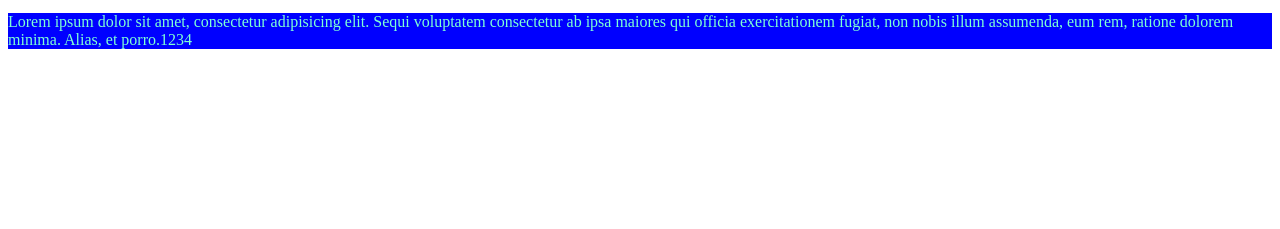
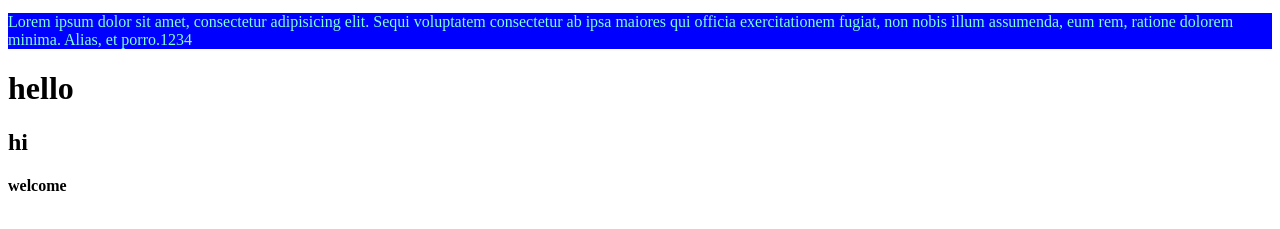
Before and after one commit to lotus3636/my-eight-repo, a plain HTML site: page index.html in a window 1280 px wide. Shown: the part 375-604 px from the top of the page. Drawn offline with Linux system fonts and the light colour scheme.

Commit message:
header changed

```diff
--- a/index.html
+++ b/index.html
@@ -12,5 +12,8 @@
     <p>Lorem ipsum dolor, sit amet consectetur adipisicing elit. Nobis deserunt maiores doloribus repellat culpa nihil dicta, exercitationem optio excepturi amet a, aperiam eum dolore quia ut natus, veritatis explicabo ipsa!</p>
     <img src="pic2.jpg" alt="">
     <P>Lorem ipsum dolor sit amet, consectetur adipisicing elit. Sequi voluptatem consectetur ab ipsa maiores qui officia exercitationem fugiat, non nobis illum assumenda, eum rem, ratione dolorem minima. Alias, et porro.1234</P>
+    <h1>hello</h1>
+    <h2>hi</h2>
+    <h4>welcome</h4>
 </body>
 </html>
```
